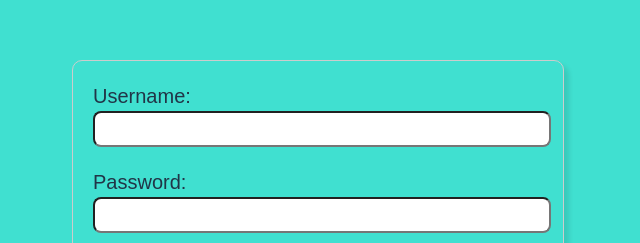
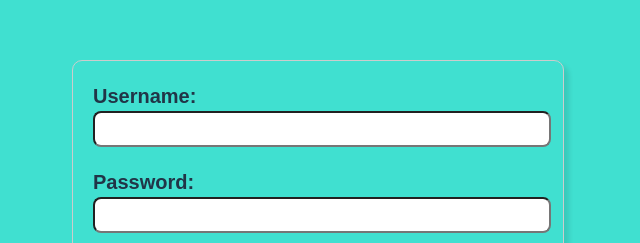
Before and after one commit to dguttmann18/movie-store, a React (Vite) app: page / in a window 1280 px wide. Shown: the part 189-432 px from the top of the page, without its empty margins (322-962 px from the left). Built offline with nearby package versions, Linux system fonts and the light colour scheme.

Commit message:
Labels set to bold in index.css

```diff
--- a/src/index.css
+++ b/src/index.css
@@ -76,7 +76,6 @@ input {
   width: 450px;
 }
 
-
 .box {
   border: 1px solid hsl(0, 0%, 80%);
   border-radius: 10px;
@@ -102,6 +101,10 @@ input {
   background-color: hsl(115, 100%, 35%);
 }
 
+.box label {
+  font-weight: bold;
+}
+
 .box a {
   float: right;
   margin-top: 10px;
```
